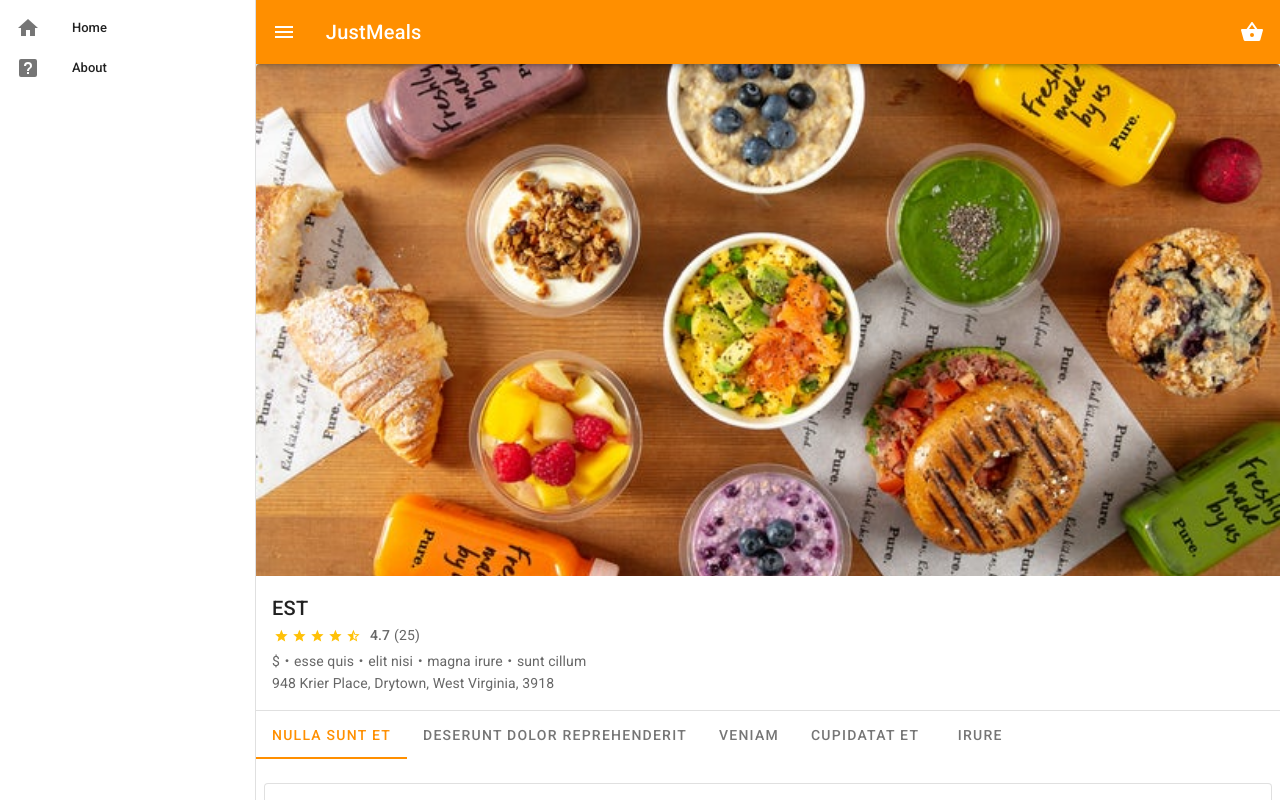
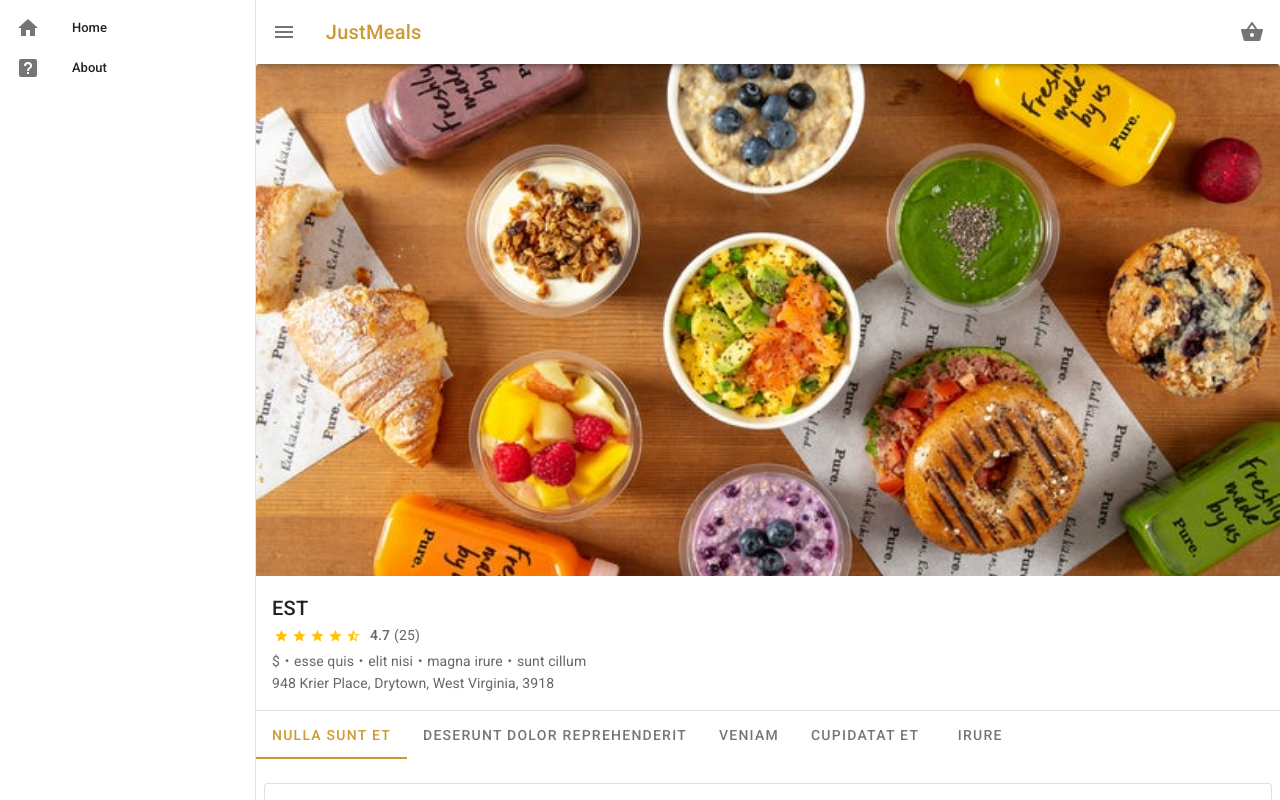
Before and after one commit to chunyayang/menubook, a Vue app: page /menu/1 in a window 1280 px wide. Shown: the top 800 px of the page. Built offline with nearby package versions, Linux system fonts and the light colour scheme; data requests are answered from the project's data file.

Commit message:
feature: change the theme color

```diff
--- a/src/App.vue
+++ b/src/App.vue
@@ -25,8 +25,7 @@
     </v-navigation-drawer>
 
     <v-app-bar
-      color="amber darken-3"
-      dark
+      color="white"
       app
     >
       <v-app-bar-nav-icon @click.stop="drawer = !drawer"></v-app-bar-nav-icon>
@@ -35,6 +34,7 @@
         href="/"
         aria-label="JustMeals"
         text
+        color="primary"
         class="title text-none"
       >JustMeals</v-btn>
 
--- a/src/components/MenuList.vue
+++ b/src/components/MenuList.vue
@@ -11,7 +11,7 @@
       <v-tabs
         v-model="tabIndex"
         class="menu-list__tabs"
-        color="amber darken-3"
+        color="primary"
         @change="onTabChange($event)"
       >
         <v-tab
--- a/src/components/SearchResults.vue
+++ b/src/components/SearchResults.vue
@@ -37,7 +37,7 @@
               <div>
                 <span class="pr-1">
                   <v-icon
-                    color="orange"
+                    color="amber"
                     small
                   >{{ svgStar }}</v-icon>
                 </span>
--- a/src/plugins/vuetify.js
+++ b/src/plugins/vuetify.js
@@ -6,5 +6,12 @@ Vue.use(Vuetify);
 export default new Vuetify({
   icons: {
     iconfont: 'mdiSvg',
+  },
+  theme: {
+    themes: {
+      light: {
+        primary: '#cc9933'
+      },
+    },
   }
 });
```
